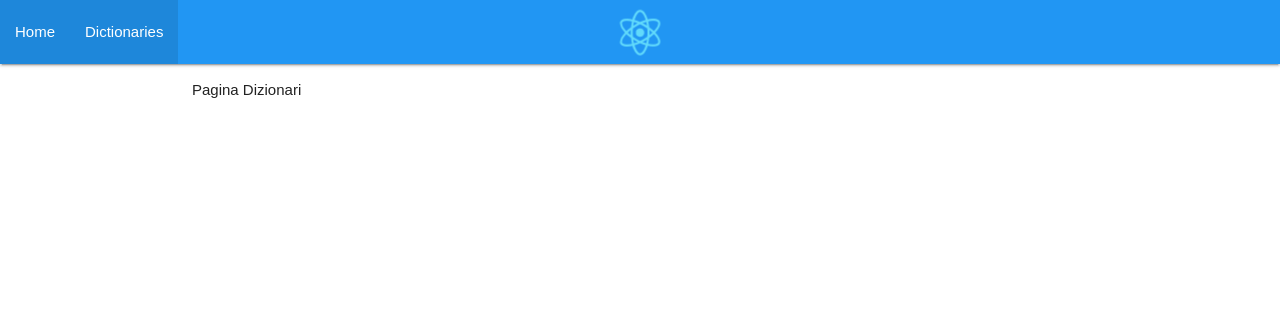
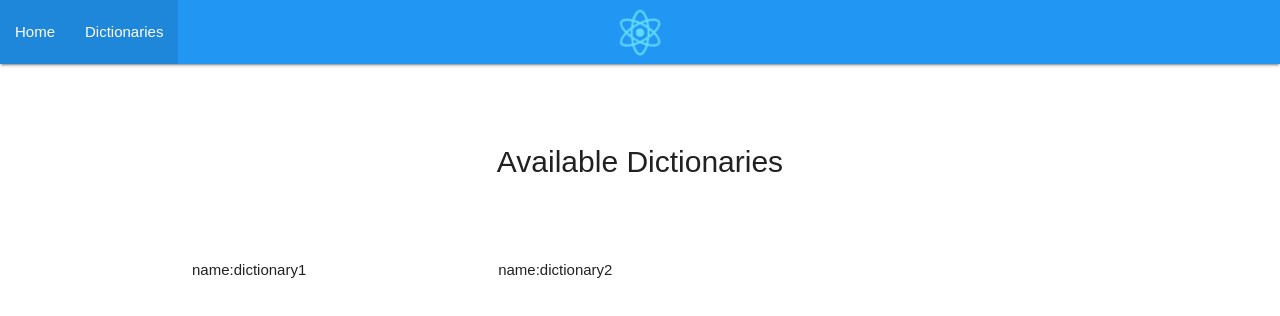
Before and after one commit to albertopiras/react-products-dictionary, a React (Create React App) app: page /dictionaries in a window 1280 px wide. Shown: the top 316 px of the page. Built offline with nearby package versions, Linux system fonts and the light colour scheme.

Commit message:
preparing dictionaries page

```diff
--- /dev/null
+++ b/src/components/DictionaryList.tsx
@@ -0,0 +1,23 @@
+import React, { Component } from 'react';
+import { Dictionary } from '../models/Models';
+import DictionaryTable from './DictionaryTable';
+
+interface IDictionaryListParams {
+  dictionariesList: Dictionary[];
+}
+
+class DictionaryList extends Component<IDictionaryListParams> {
+
+  render() {
+    return (
+        <div className="row">
+          {this.props.dictionariesList.map((el, i) =>
+            <div className="col s12 m4" key={i}>
+              <DictionaryTable dictionary={el}></DictionaryTable>
+            </div>
+          )}
+        </div>
+    );
+  }
+}
+export default DictionaryList;
--- /dev/null
+++ b/src/components/DictionaryTable.tsx
@@ -0,0 +1,35 @@
+import React, { Component } from 'react';
+// import './Dictionary.scss';
+import { Product, Dictionary } from '../models/Models';
+import { ColorDictionariesConsumer } from 'providers/ColorDictionariesProvider';
+
+interface IDictionaryTableParams {
+    dictionary: Dictionary;
+}
+
+class DictionaryTable extends Component<IDictionaryTableParams> {
+
+    render() {
+
+        const dictionary = this.props.dictionary;
+        console.log(dictionary);
+        return (
+            <ColorDictionariesConsumer>
+                {(context) => {
+                    return (
+
+                        <div>name:{dictionary.dictionaryName}</div>
+                    )
+                }}
+
+            </ColorDictionariesConsumer>
+            // <li className="collection-item avatar" key={i}>
+            //   <i className="material-icons circle green">insert_chart</i>
+            //     <span>{el.name}</span>
+            //     <span>{el.color}</span>
+            //   <a href="#!" onClick={() => this.props.onRemoveItem(el.id)} className="secondary-content"><i className="material-icons">delete</i></a>
+            // </li >
+        );
+    }
+}
+export default DictionaryTable;
--- a/src/components/ProductCard.tsx
+++ b/src/components/ProductCard.tsx
@@ -1,6 +1,6 @@
 import React, { Component } from 'react';
 import './ProductCard.scss';
-import { Product } from '../models/Product';
+import { Product } from '../models/Models';
 import { ColorDictionariesConsumer } from 'providers/ColorDictionariesProvider';
 
 interface IProductCardParams {
--- a/src/components/ProductsList.tsx
+++ b/src/components/ProductsList.tsx
@@ -1,6 +1,6 @@
 import React, { Component } from 'react';
 import ProductCard from './ProductCard';
-import { Product } from '../models/Product';
+import { Product } from 'models/Models';
 
 interface IProductsListParams {
   productsList: Product[];
--- a/src/components/pages/DictionariesPage.tsx
+++ b/src/components/pages/DictionariesPage.tsx
@@ -1,10 +1,24 @@
-import React, { Component} from 'react';
+import React, { Component, Fragment} from 'react';
+import { ColorDictionariesConsumer } from 'providers/ColorDictionariesProvider';
+import DictionaryList from 'components/DictionaryList';
 
 class DictionariesPage extends Component {
 
+    state ={
+        pageTitle:'Available Dictionaries'
+    }
     render() {
         return (
-            <p>Pagina Dizionari</p>
+            <ColorDictionariesConsumer>
+            {(context) => {
+                return (
+                    <Fragment>
+                        <div className="home-page-title">{this.state.pageTitle}</div>
+                        <DictionaryList dictionariesList={context.dictionaries}></DictionaryList>
+                    </Fragment>
+                )
+            }}
+        </ColorDictionariesConsumer>
         )
     }
 
--- a/src/models/Product.tsx
+++ b/src/models/Models.tsx
@@ -5,3 +5,8 @@ export interface Product{
     color: string,
     price: number
 }
+
+export interface Dictionary {
+    dictionaryName: string;
+    mutations: any
+}
--- a/src/providers/ColorDictionariesProvider.tsx
+++ b/src/providers/ColorDictionariesProvider.tsx
@@ -1,4 +1,5 @@
 import React, { Component } from 'react'
+import { Dictionary } from 'models/Models';
 
 interface DictionaryState {
     // colors
@@ -31,11 +32,6 @@ const colors = {
     "#FF00FF": "FUCHSIA",
     "#800080": "PURPLE"
 };
-
-interface Dictionary {
-    dictionaryName: string;
-    mutations: any
-}
 
 const dictionaries = [
     {
--- a/src/providers/ProductsProvider.tsx
+++ b/src/providers/ProductsProvider.tsx
@@ -1,6 +1,6 @@
 import React, { Component } from 'react'
 import axios from 'axios';
-import { Product } from '../models/Product';
+import { Product } from '../models/Models';
 
 interface AppState {
     productList: Product[],
```
